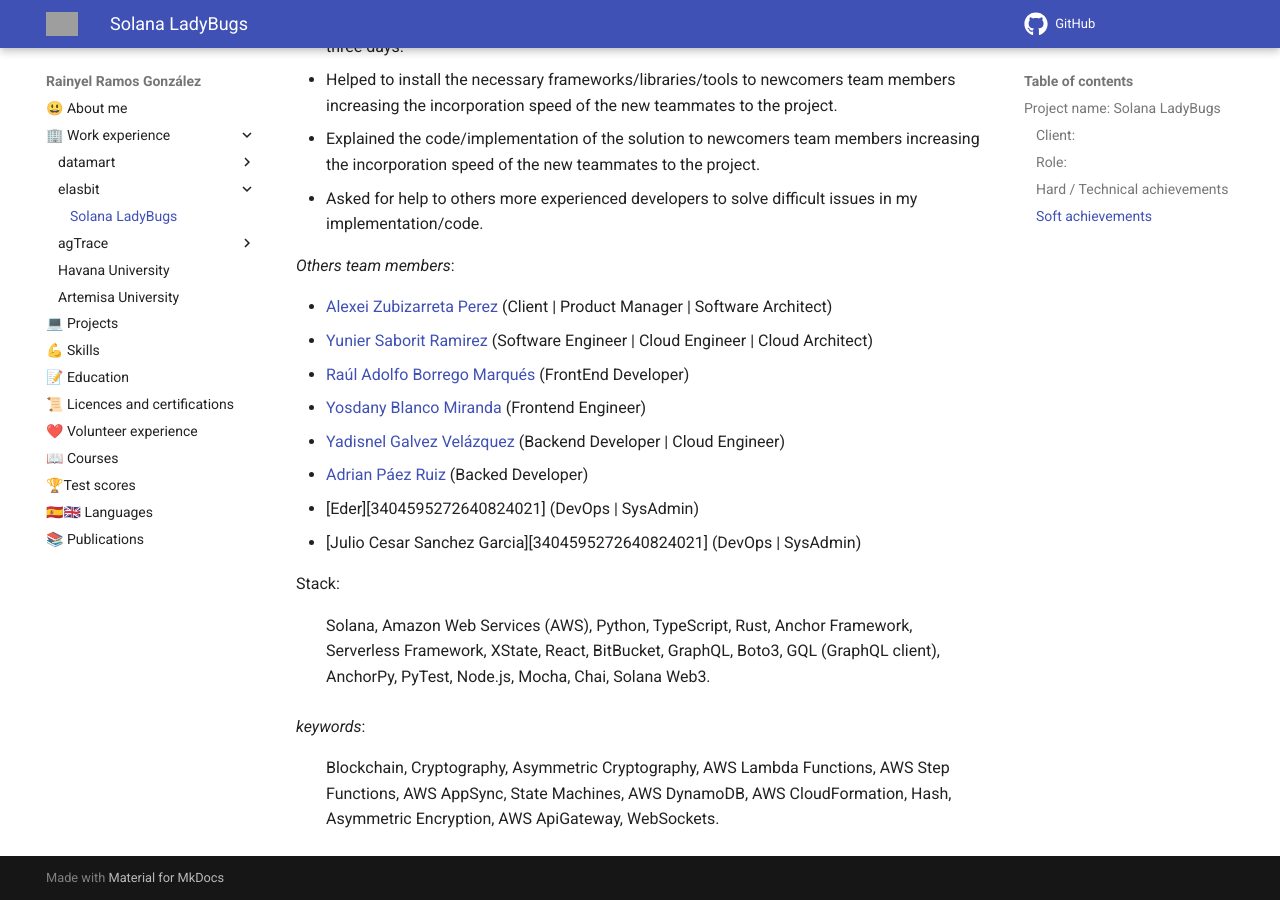
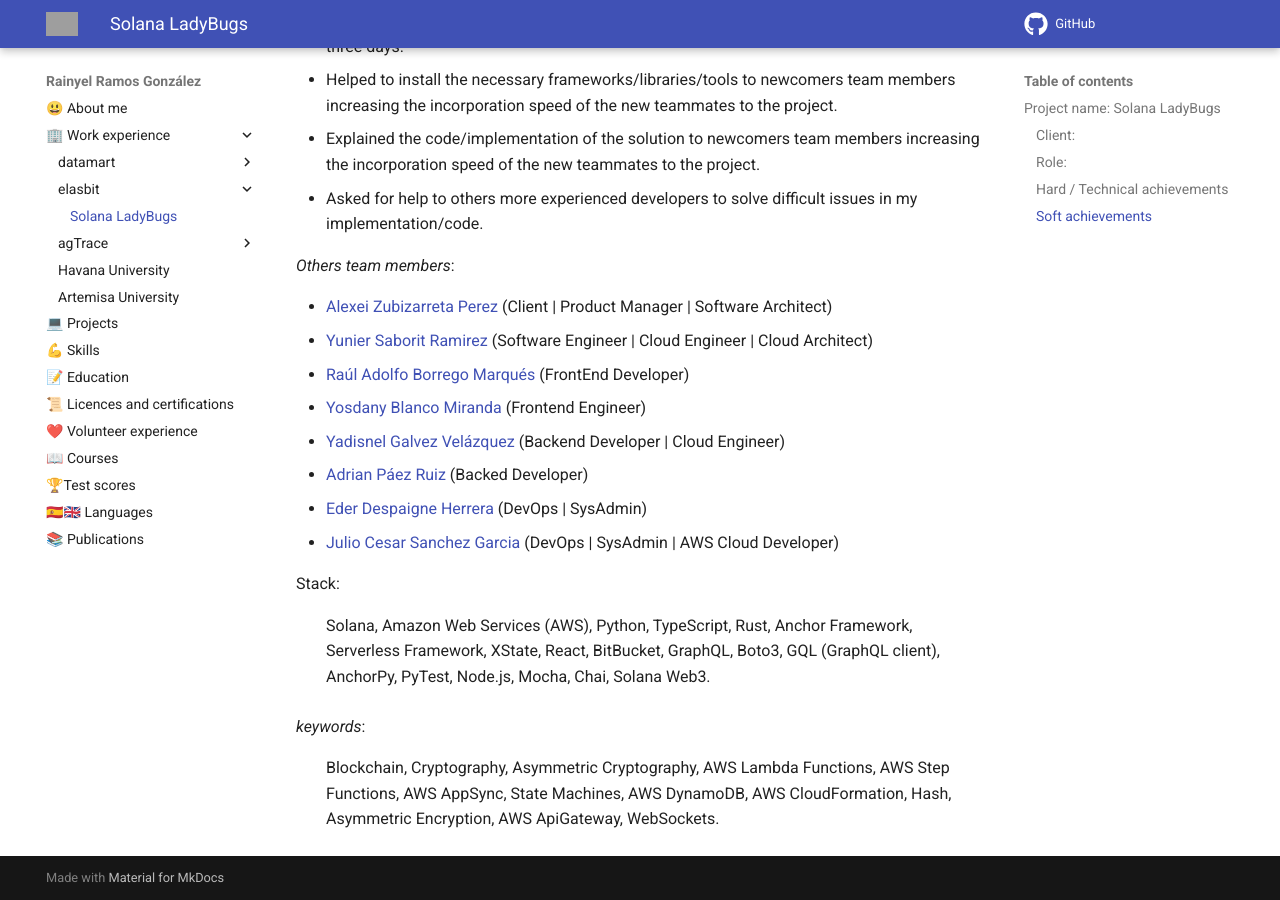
Before and after one commit to rayniel95/rayniel95.github.io, an MkDocs documentation site: the page built from docs/work_experience/solana_ladybugs.md, in a window 1280 px wide and 900 px high, scrolled down 1936 px. Built offline with MkDocs 1.6.1 and Material for MkDocs 9.7.7, drawn with Linux system fonts in a browser that asks for light colours; grey boxes are pictures that could not be loaded.

Commit message:
fix links in laidybugs

```diff
--- a/docs/work_experience/solana_ladybugs.md
+++ b/docs/work_experience/solana_ladybugs.md
@@ -54,8 +54,8 @@ Elasbit is a Chilean company that had the idea to create a NFT collection and so
 - [Yosdany Blanco Miranda][14043378700231257559] (Frontend Engineer)
 - [Yadisnel Galvez Velázquez][17304740910670422272] (Backend Developer | Cloud Engineer)
 - [Adrian Páez Ruiz][2392998612686244556] (Backed Developer)
-- [Eder][3404595272640824021] (DevOps | SysAdmin)
-- [Julio Cesar Sanchez Garcia][3404595272640824021] (DevOps | SysAdmin)
+- [Eder Despaigne Herrera](https://cu.linkedin.com/in/eder-despaigne-herrera-4185501b6) (DevOps | SysAdmin)
+- [Julio Cesar Sanchez Garcia](https://www.linkedin.com/in/jcsanch/) (DevOps | SysAdmin | AWS Cloud Developer)
 
 Stack:
 : Solana, Amazon Web Services (AWS), Python, TypeScript, Rust, Anchor Framework, Serverless Framework, XState, React, BitBucket, GraphQL, Boto3, GQL (GraphQL client), AnchorPy, PyTest, Node.js, Mocha, Chai, Solana Web3.
```
